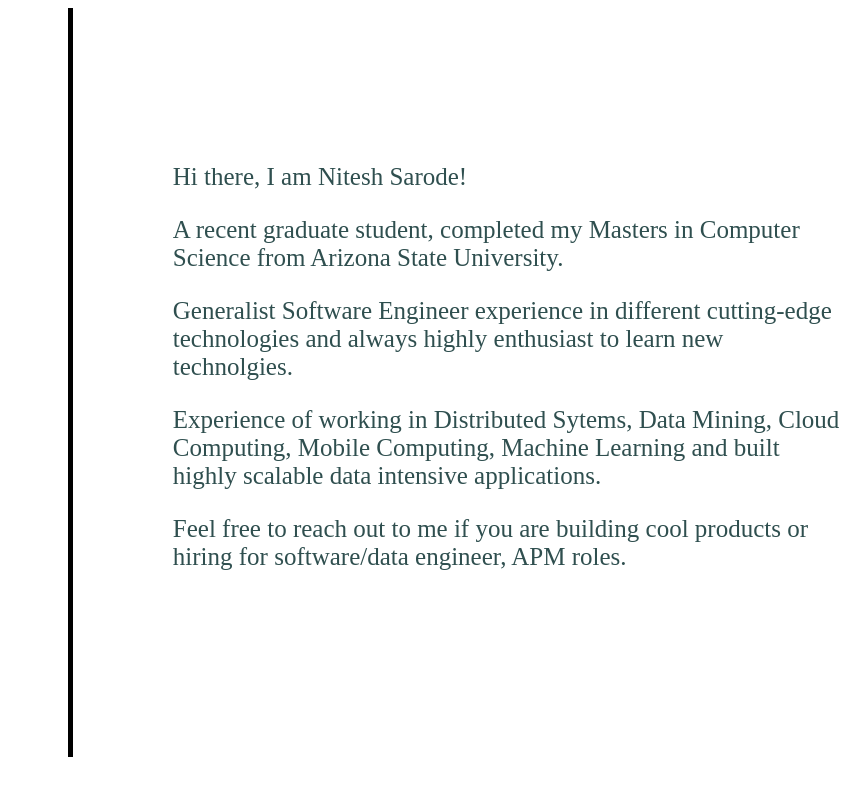
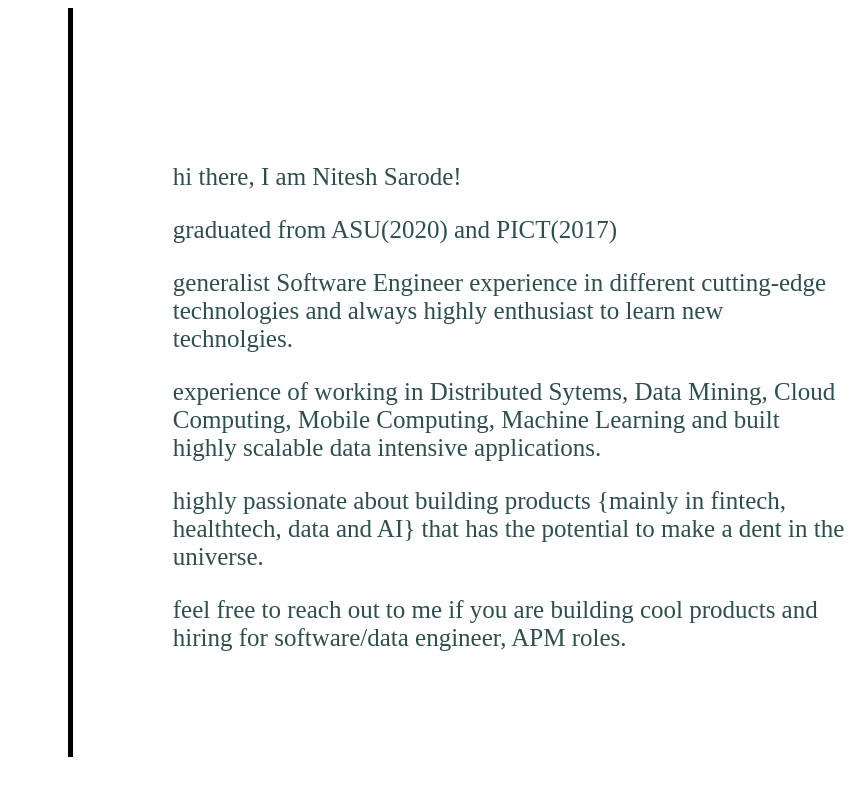
Before and after one commit to niteshsarode/niteshsarode.github.io, a plain HTML site: page index.html in a window 1280 px wide. Shown: the full height of the page, 425-1280 px from the left. Drawn offline with Linux system fonts and the light colour scheme.

Commit message:
changed description

```diff
--- a/index.html
+++ b/index.html
@@ -58,11 +58,12 @@
             </div>
             <div class="right">
                 <div id="aboutme" class="aboutme">
-                    Hi there, I am Nitesh Sarode! </br>
-                    <p>A recent graduate student, completed my Masters in Computer Science from Arizona State University.</p>
-                    <p>Generalist Software Engineer experience in different cutting-edge technologies and always highly enthusiast to learn new technolgies.</p>
-                    <p>Experience of working in Distributed Sytems, Data Mining, Cloud Computing, Mobile Computing, Machine Learning and built highly scalable data intensive applications.</p>
-                    <p>Feel free to reach out to me if you are building cool products or hiring for software/data engineer, APM roles.</p>
+                    hi there, I am Nitesh Sarode! </br>
+                    <p>graduated from ASU(2020) and PICT(2017)</p>
+                    <p>generalist Software Engineer experience in different cutting-edge technologies and always highly enthusiast to learn new technolgies.</p>
+                    <p>experience of working in Distributed Sytems, Data Mining, Cloud Computing, Mobile Computing, Machine Learning and built highly scalable data intensive applications.</p>
+                    <p>highly passionate about building products {mainly in fintech, healthtech, data and AI} that has the potential to make a dent in the universe.</p>
+                    <p>feel free to reach out to me if you are building cool products and hiring for software/data engineer, APM roles.</p>
                 </div>
                 <div id="projects" class="projects">
                     <div class="title">
```
